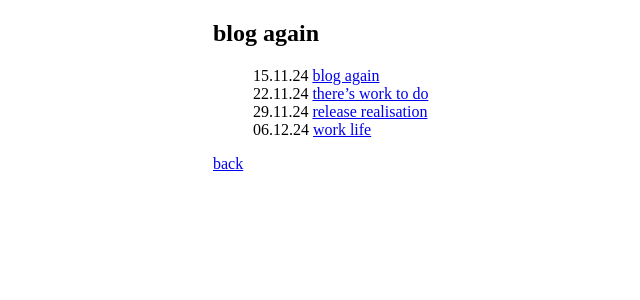
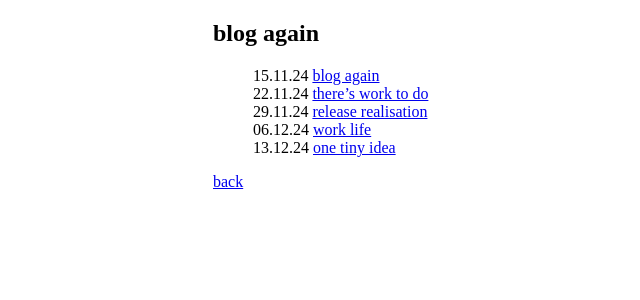
Before and after one commit to stuffedwombat/stuffedwombat.github.io, a Jekyll site: the page built from blogagain.md, in a window 1280 px wide. Shown: the top 300 px of the page, without its empty margins (111-751 px from the left). Built offline with Jekyll 4.4.1, drawn with Linux system fonts in a browser that asks for light colours; our own code applies the rules of GitHub Pages for plain Markdown files; comment, search, counter and statistics services are not loaded.

Commit message:
Update blogagain.md

```diff
--- a/blogagain.md
+++ b/blogagain.md
@@ -4,5 +4,6 @@
 - 22.11.24 [there's work to do](24_11_22_work_to_do)
 - 29.11.24 [release realisation](24_11_29_release_realisation)
 - 06.12.24 [work life](24_12_06_work_life)
+- 13.12.24 [one tiny idea](24_12_13_one_tiny_idea)
 
 [back](thinking)
```
